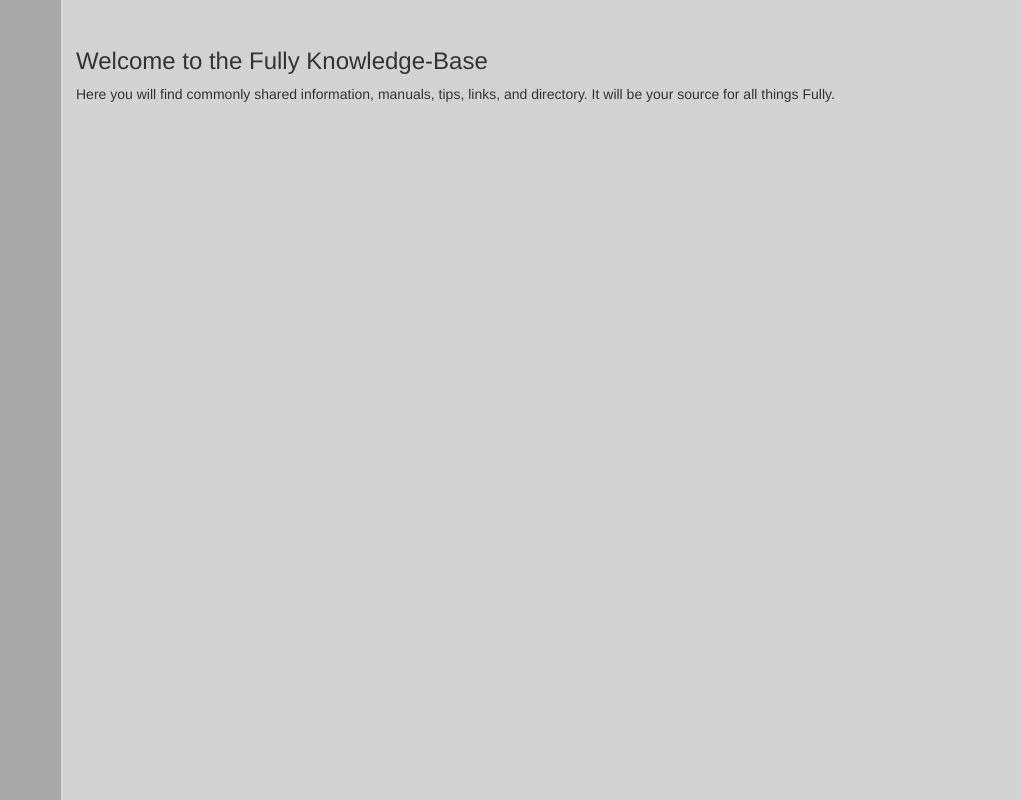
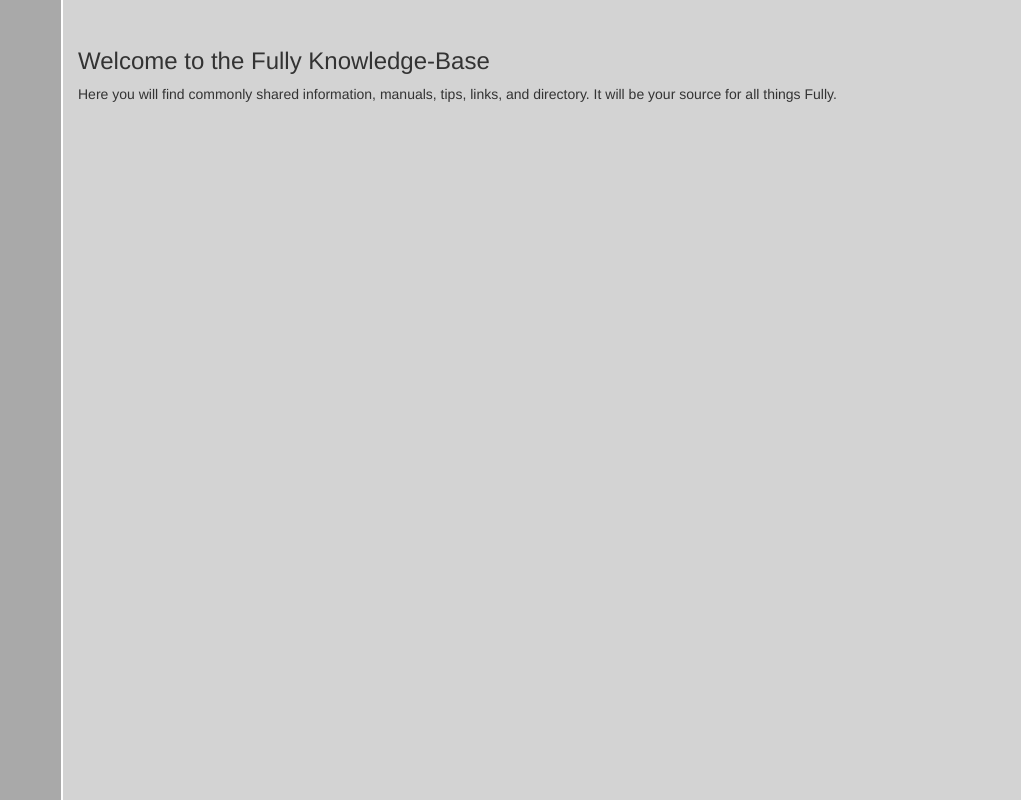
Before and after one commit to waynehall/waynehall.github.io, a plain HTML site: page fullytest/index.html in a window 1280 px wide. Shown: the full height of the page, 259-1280 px from the left. Drawn offline with nearby package versions, Linux system fonts and the light colour scheme; some packages are replaced by stand-ins of ours.

Commit message:
css tweak

```diff
--- a/fullytest/css/site.css
+++ b/fullytest/css/site.css
@@ -76,5 +76,8 @@ html,body,.container
     color: white;
 }
 #content{
-    background: lightgray
+    background: lightgray;
+    border-style: solid;
+    border-width: 0px 0px 0px 2px;
+    border-color: white;
 }
```
